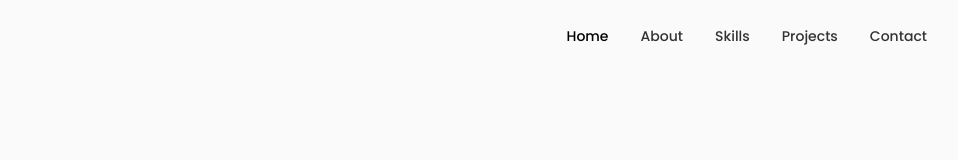
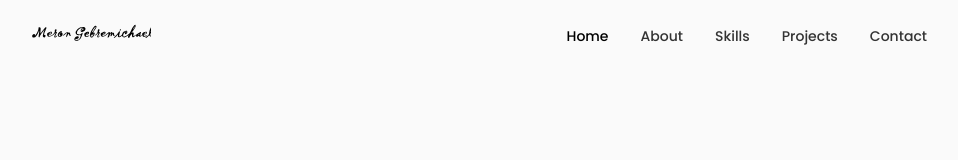
Before and after one commit to Meronggk/meron-portfolio, a React (Create React App) app: page / in a window 1280 px wide. Shown: the top 160 px of the page, without its empty margins (197-1155 px from the left). Built offline with nearby package versions, Linux system fonts and the light colour scheme.

Commit message:
logo edited

```diff
--- a/src/components/header/header.css
+++ b/src/components/header/header.css
@@ -118,10 +118,10 @@
 
   .nav__logo {
     color: transparent;
-    /* background: url('../../assets/logo.svg'); */
+    background: url('../../assets/logo.svg');
     background-repeat: no-repeat;
     background-size: contain;
-    /* background-color: red; */
+    /* background-color: rgb(233, 208, 208); */
     width: 200px;
     height: 100%;
   }
```
Also changed, not shown: src/assets/logo.svg.
